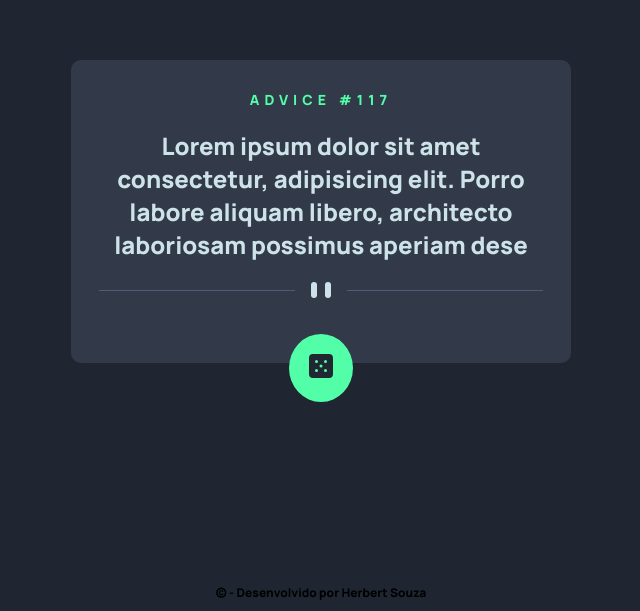
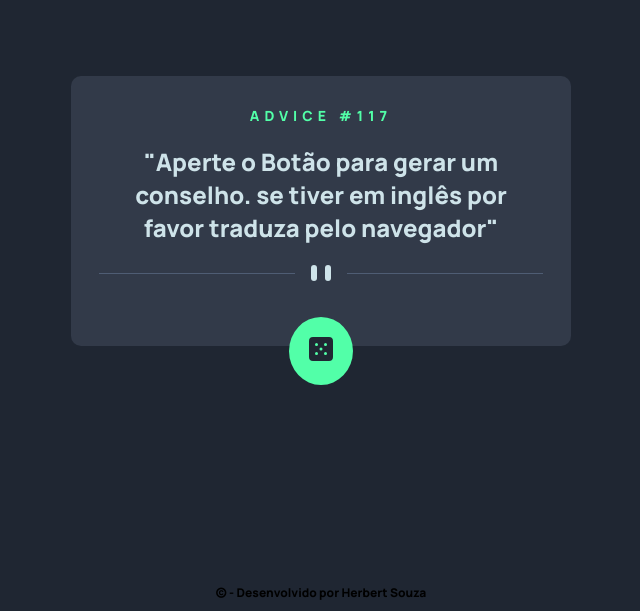
Before and after one commit to betoblid/gerador_de_conselhos, a plain HTML site: page index.html in a window 1280 px wide. Shown: the part 189-800 px from the top of the page, without its empty margins (319-959 px from the left). Drawn offline with Linux system fonts and the light colour scheme.

Commit message:
upload correção de um bug no texto
caracteres não estava reconhecendo o UTF-8

```diff
--- a/index.html
+++ b/index.html
@@ -19,7 +19,7 @@
         <h1>advice <span id="conselho_id">#117</span></h1>
         <div id="conselho" class="box_conselho">
           <!--tag que será usada para mostra os concelhos-->
-          <h2 id="conselho_text">Lorem ipsum dolor sit amet consectetur, adipisicing elit. Porro labore aliquam libero, architecto laboriosam possimus aperiam dese</h2>
+          <h2 id="conselho_text">"Aperte o Botão para gerar um conselho. se tiver em inglês por favor traduza pelo navegador"</h2>
         </div>
         <!--picture é um modelo de responsivo onde pode se trocar uma imagem com um tamanho da tela pre definido ex: quando a tela chegar em 500px a imagem que está na tag souce atributo srcset será trocada com a imagem da tag img e a imagem da souce será usada agora e a da tag img será recusada-->
         <picture>
```
